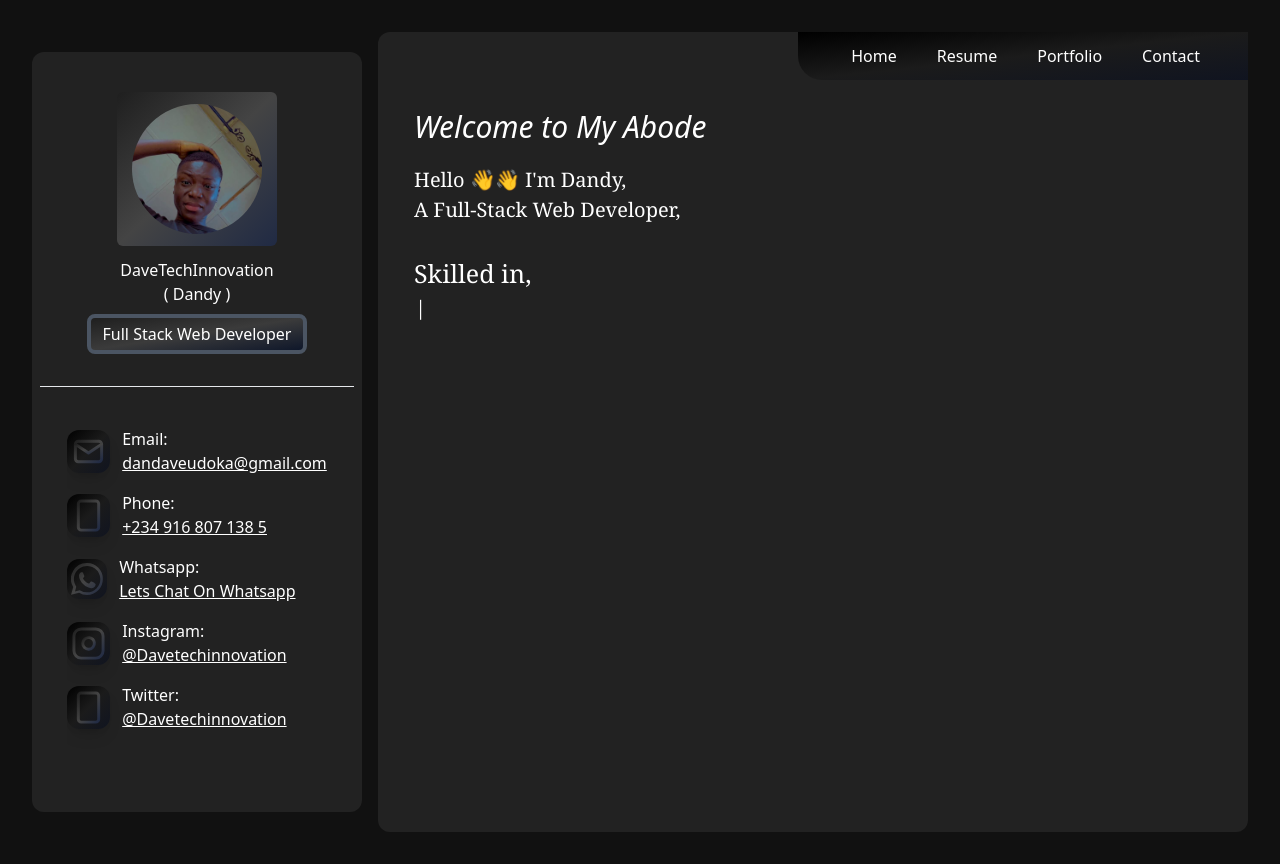
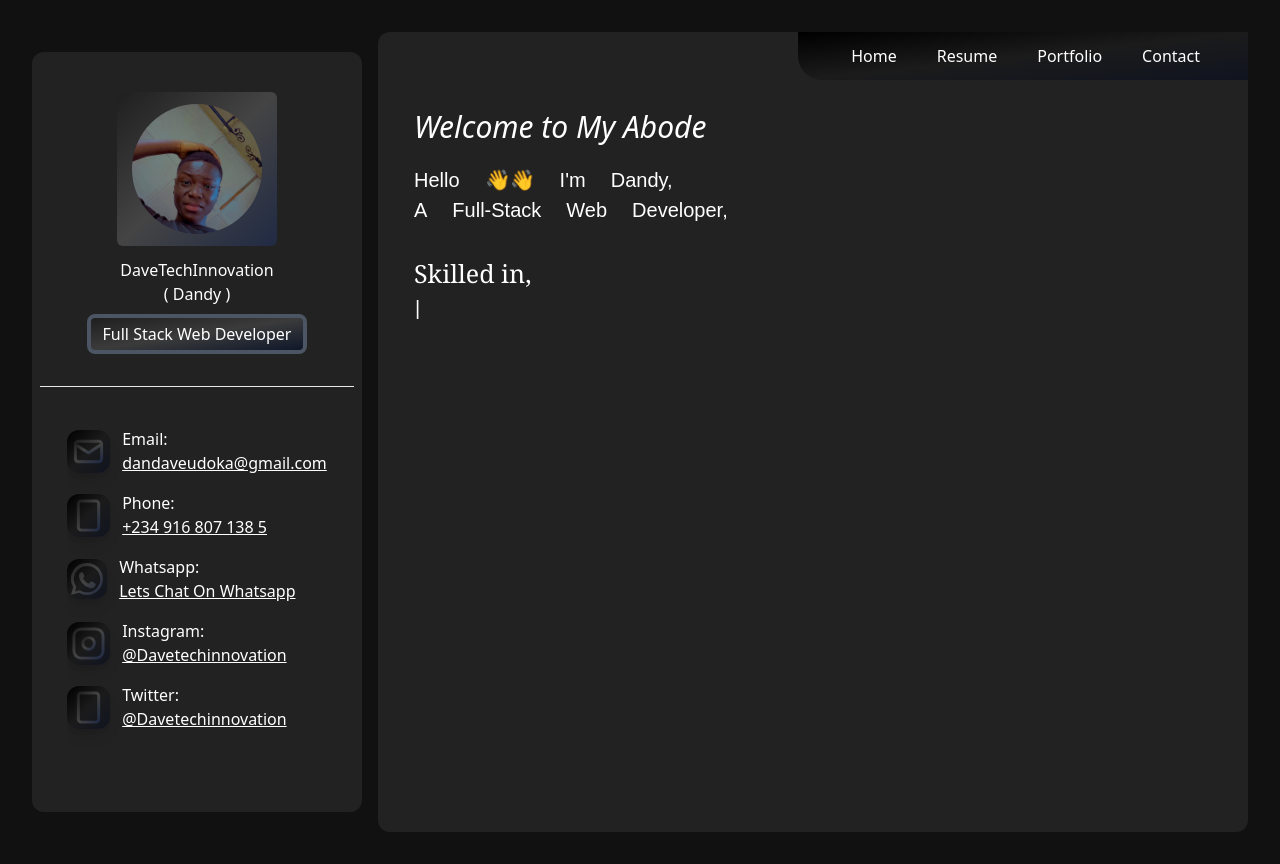
Before and after one commit to Davetechinnovation/Dandys-portfolio, a React (Vite) app in the folder portfolio/: page / in a window 1280 px wide. Built offline with nearby package versions, Linux system fonts and the light colour scheme.

Commit message:
push changes

```diff
--- a/portfolio/src/pages/home.jsx
+++ b/portfolio/src/pages/home.jsx
@@ -305,7 +305,7 @@ const Home = () => {
       <p className="text-[30px] italic pb-2 ">Welcome to My Abode</p>
 
       <div className="text-white">
-  <div className="text-[20px] font-serif py-2">
+      <div className="text-[20px] font-serif py-2" style={{ fontFamily: 'Apple Color Emoji,Segoe UI Emoji,Segoe UI Symbol,Noto Color Emoji,sans-serif' }}>
     <Typewriter
       options={{
         loop: true,
@@ -315,7 +315,7 @@ const Home = () => {
       onInit={(typewriter) => {
         typewriter
           // Step 0: Type intro, pause, never delete intro until the end
-                   .typeString(`Hello <span class="wave-hand">👋</span><span class="wave-hand">👋</span> I'm Dandy,<br/>A Full-Stack Web Developer,`)
+          .typeString(`Hello <span class="wave-hand">👋</span><span class="wave-hand">👋</span> I'm Dandy,<br/>A Full-Stack Web Developer,`)
           .pauseFor(1000)
 
           // Add a small line break or margin for the next lines
```
